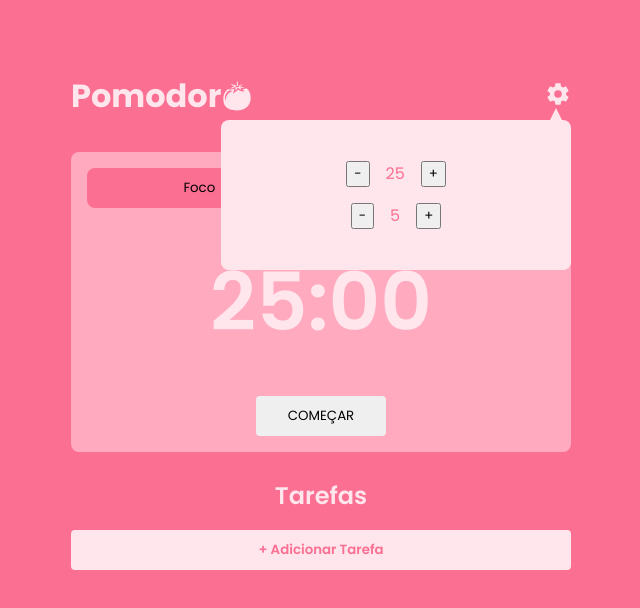
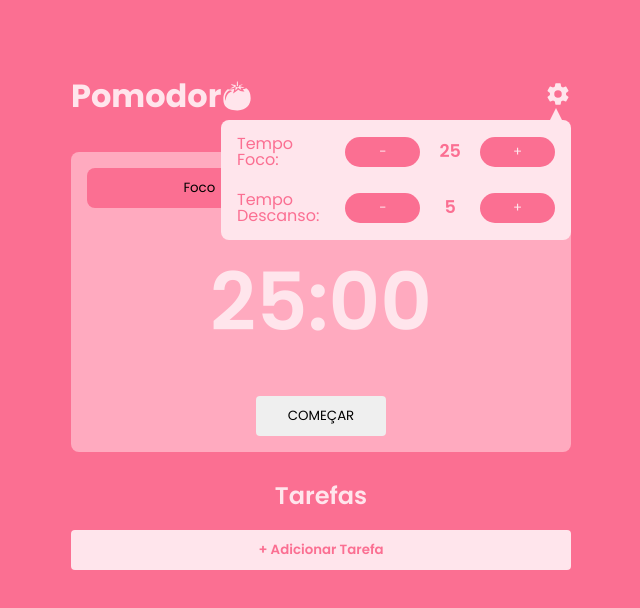
Before and after one commit to jeancarloslima/metodo-pomorodo, a React (Vite) app: page / in a window 1280 px wide. Both pictures are taken after a click on the button 874 px from the left and 96 px from the top of the page. Shown: the top 608 px of the page, without its empty margins (319-959 px from the left). Built offline with nearby package versions, Linux system fonts and the light colour scheme.

Commit message:
Adicionando estilo ao editor de tempos

```diff
--- a/src/components/EditorTempos/editor-tempos.css
+++ b/src/components/EditorTempos/editor-tempos.css
@@ -2,12 +2,12 @@
   display: flex;
   flex-direction: column;
   align-items: center;
-  justify-content: center;
+  justify-content: space-between;
   gap: 1rem;
   position: absolute;
   width: 100%;
   max-width: 350px;
-  height: 150px;
+  height: 120px;
   padding: 1rem;
   background-color: var(--cor-texto);
   color: var(--cor-fundo);
@@ -30,8 +30,30 @@
 
 .container-foco,
 .container-descanso {
+  width: 100%;
   display: flex;
   align-items: center;
   justify-content: center;
   gap: 1rem;
 }
+
+.titulo-tempo {
+  width: 100px;
+}
+
+.tempo-foco,
+.tempo-descanso {
+  width: 30px;
+  text-align: center;
+  font-weight: 600;
+  font-size: 1.1rem;
+}
+
+.btn-controle {
+  width: 80px;
+  height: 30px;
+  border: 1px solid transparent;
+  border-radius: 16px;
+  background-color: var(--cor-fundo);
+  color: var(--cor-texto);
+}
--- a/src/components/EditorTempos/index.jsx
+++ b/src/components/EditorTempos/index.jsx
@@ -9,6 +9,7 @@ export default function EditorTempos() {
   return (
     <div className="editor-tempos-container">
       <div className="container-foco">
+        <span className="titulo-tempo">Tempo Foco:</span>
         <button
           onClick={() => {
             if (tempoFoco === 1) return;
@@ -41,6 +42,7 @@ export default function EditorTempos() {
       </div>
 
       <div className="container-descanso">
+        <span className="titulo-tempo">Tempo Descanso:</span>
         <button
           onClick={() => {
             if (tempoDescanso === 1) return;
```
